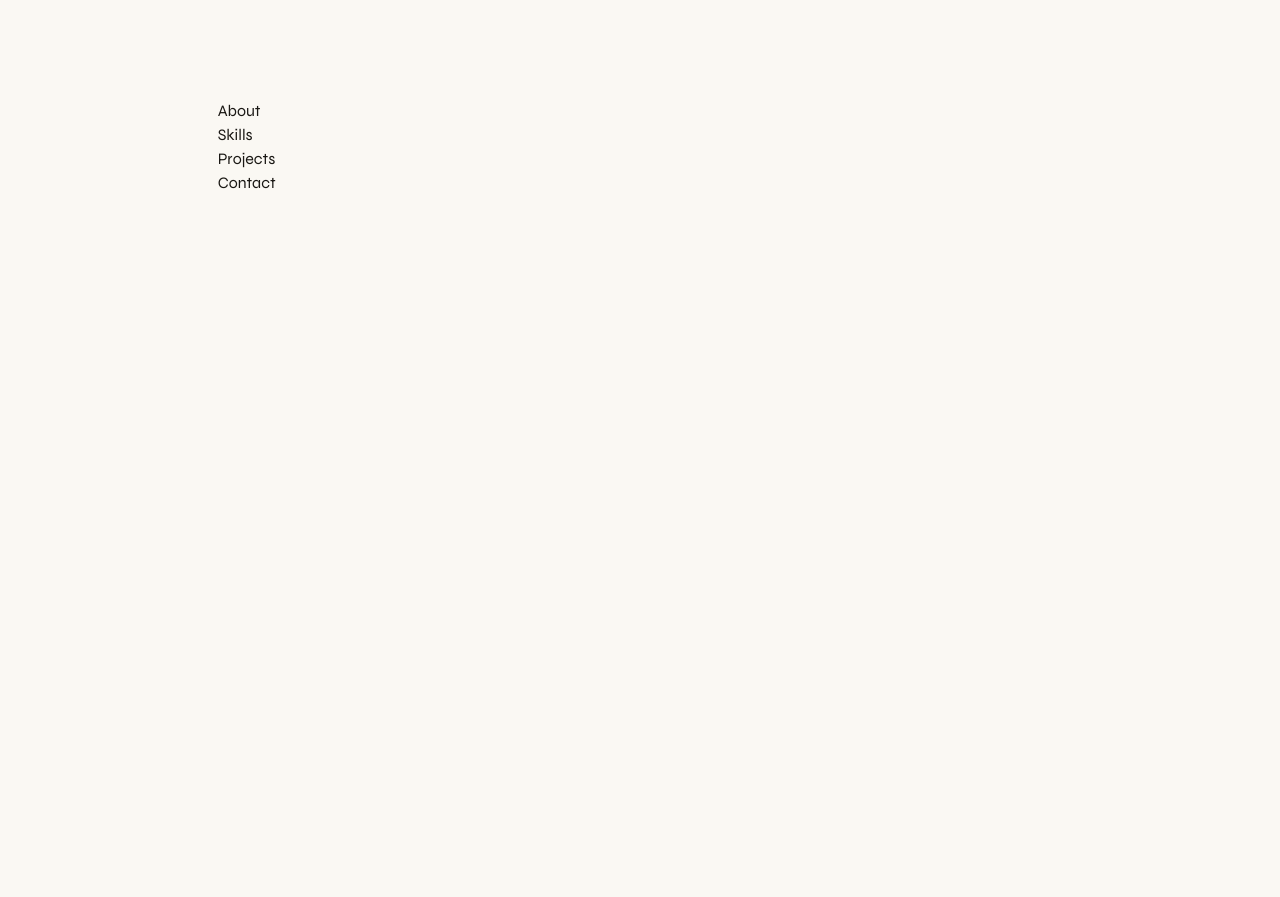
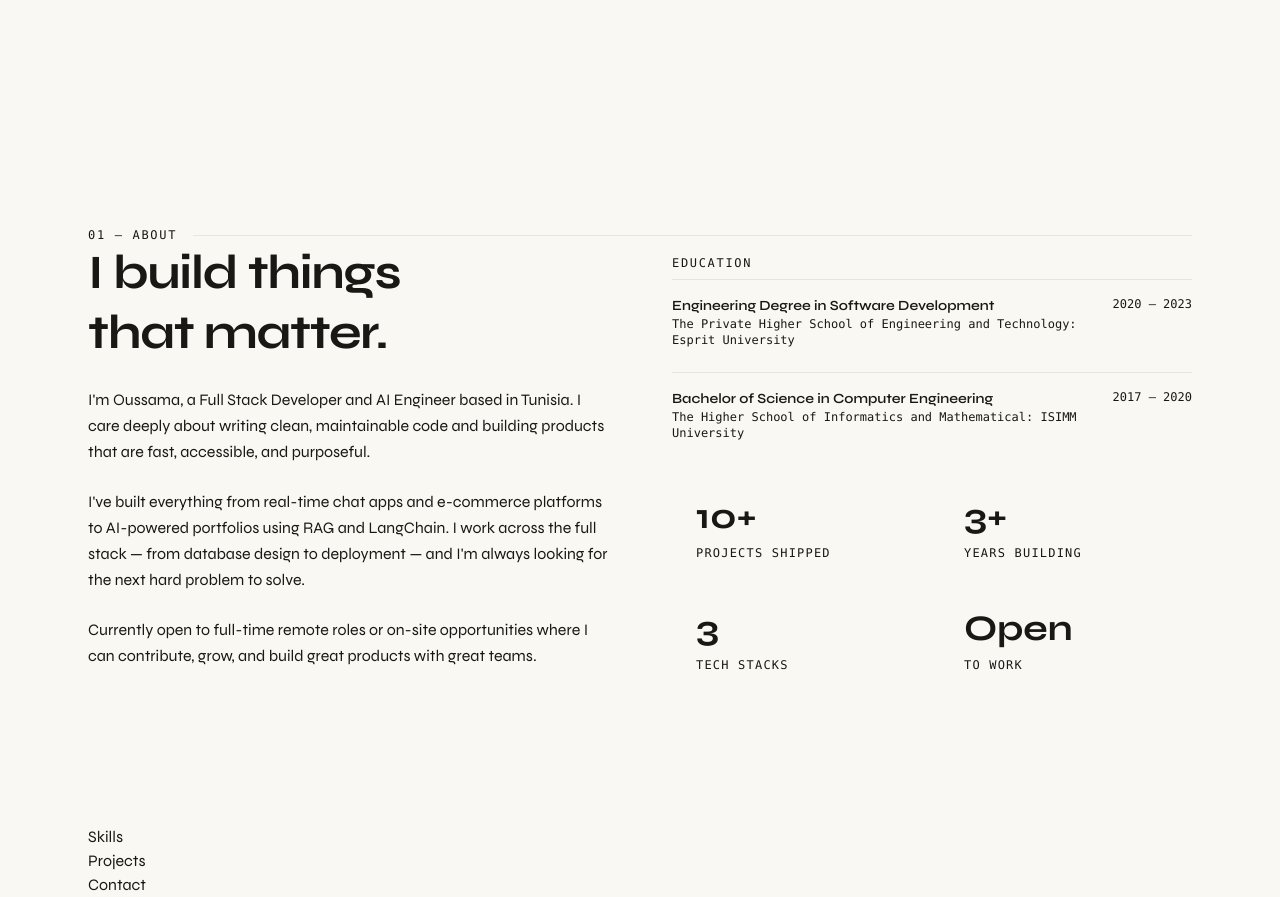
Before and after one commit to MedOussamaBraiek/modern-portfolio, a Next.js app: page / in a window 1280 px wide. Shown: the part 701-1598 px from the top of the page. Before the commit the page ends 896 px from the top, so only its background shows below. Built offline with nearby package versions, Linux system fonts and the light colour scheme.

Commit message:
about section

```diff
--- a/src/components/About.tsx
+++ b/src/components/About.tsx
@@ -1,7 +1,140 @@
-import React from "react";
+"use client";
 
-const About = () => {
-  return <div>About</div>;
-};
+import { useEffect, useRef } from "react";
+import gsap from "gsap";
+import { ScrollTrigger } from "gsap/ScrollTrigger";
 
-export default About;
+gsap.registerPlugin(ScrollTrigger);
+
+export default function About() {
+  const ref = useRef<HTMLDivElement>(null);
+
+  useEffect(() => {
+    const ctx = gsap.context(() => {
+      gsap.from(".about-item", {
+        scrollTrigger: {
+          trigger: ".about-item",
+          start: "top 85%",
+        },
+        y: 30,
+        opacity: 0,
+        duration: 0.8,
+        stagger: 0.12,
+        ease: "power3.out",
+      });
+    }, ref);
+
+    return () => ctx.revert();
+  }, []);
+
+  return (
+    <section id="about" ref={ref} className="py-32">
+      {/* Section label */}
+      <div className="about-item flex items-center gap-4 mb-16">
+        <span className="font-mono text-xs tracking-[0.14em] uppercase text-muted">
+          01 — About
+        </span>
+        <div className="h-px flex-1 bg-black/8" />
+      </div>
+
+      <div className="grid md:grid-cols-2 gap-16 items-start">
+        {/* Left — Bio */}
+        <div className="flex flex-col gap-6">
+          <h2 className="about-item text-4xl md:text-5xl font-bold text-text leading-tight tracking-tight">
+            I build things <br />
+            <span className="text-accent">that matter.</span>
+          </h2>
+
+          <p className="about-item text-muted leading-relaxed">
+            I&apos;m Oussama, a Full Stack Developer and AI Engineer based in
+            Tunisia. I care deeply about writing clean, maintainable code and
+            building products that are fast, accessible, and purposeful.
+          </p>
+
+          <p className="about-item text-muted leading-relaxed">
+            I&apos;ve built everything from real-time chat apps and e-commerce
+            platforms to AI-powered portfolios using RAG and LangChain. I work
+            across the full stack — from database design to deployment — and
+            I&apos;m always looking for the next hard problem to solve.
+          </p>
+
+          <p className="about-item text-muted leading-relaxed">
+            Currently open to full-time remote roles or on-site opportunities
+            where I can contribute, grow, and build great products with great
+            teams.
+          </p>
+        </div>
+
+        {/* Right — Details */}
+        <div className="flex flex-col gap-8 mt-3!">
+          {/* Education */}
+          <div className="about-item flex flex-col gap-2">
+            <span className="font-mono text-xs tracking-[0.14em] uppercase text-muted">
+              Education
+            </span>
+            <div className="flex flex-col gap-3">
+              <div className="flex items-start justify-between gap-4 py-4 border-t border-black/8">
+                <div>
+                  <p className="font-semibold text-text text-sm">
+                    Engineering Degree in Software Development
+                  </p>
+                  <p className="font-mono text-xs text-muted mt-1">
+                    The Private Higher School of Engineering and Technology:
+                    Esprit University
+                  </p>
+                </div>
+                <span className="font-mono text-xs text-muted shrink-0">
+                  2020 — 2023
+                </span>
+              </div>
+            </div>
+            <div className="flex flex-col gap-3">
+              <div className="flex items-start justify-between gap-4 py-4 border-t border-black/8">
+                <div>
+                  <p className="font-semibold text-text text-sm">
+                    Bachelor of Science in Computer Engineering
+                  </p>
+                  <p className="font-mono text-xs text-muted mt-1">
+                    The Higher School of Informatics and Mathematical: ISIMM
+                    University
+                  </p>
+                </div>
+                <span className="font-mono text-xs text-muted shrink-0">
+                  2017 — 2020
+                </span>
+              </div>
+            </div>
+          </div>
+
+          {/* Stats */}
+          <div className="about-item grid grid-cols-2 gap-4">
+            <div className="p-6 pt-2 bg-surface flex flex-col gap-2">
+              <span className="text-4xl font-bold text-text">10+</span>
+              <span className="font-mono text-xs tracking-widest uppercase text-muted">
+                Projects Shipped
+              </span>
+            </div>
+            <div className="p-6 pt-2 bg-surface flex flex-col gap-2">
+              <span className="text-4xl font-bold text-text">3+</span>
+              <span className="font-mono text-xs tracking-widest uppercase text-muted">
+                Years Building
+              </span>
+            </div>
+            <div className="p-6 pt-2 bg-surface flex flex-col gap-2">
+              <span className="text-4xl font-bold text-text">3</span>
+              <span className="font-mono text-xs tracking-widest uppercase text-muted">
+                Tech Stacks
+              </span>
+            </div>
+            <div className="p-6 pt-2 bg-surface flex flex-col gap-2">
+              <span className="text-4xl font-bold text-accent">Open</span>
+              <span className="font-mono text-xs tracking-widest uppercase text-muted">
+                To Work
+              </span>
+            </div>
+          </div>
+        </div>
+      </div>
+    </section>
+  );
+}
```
